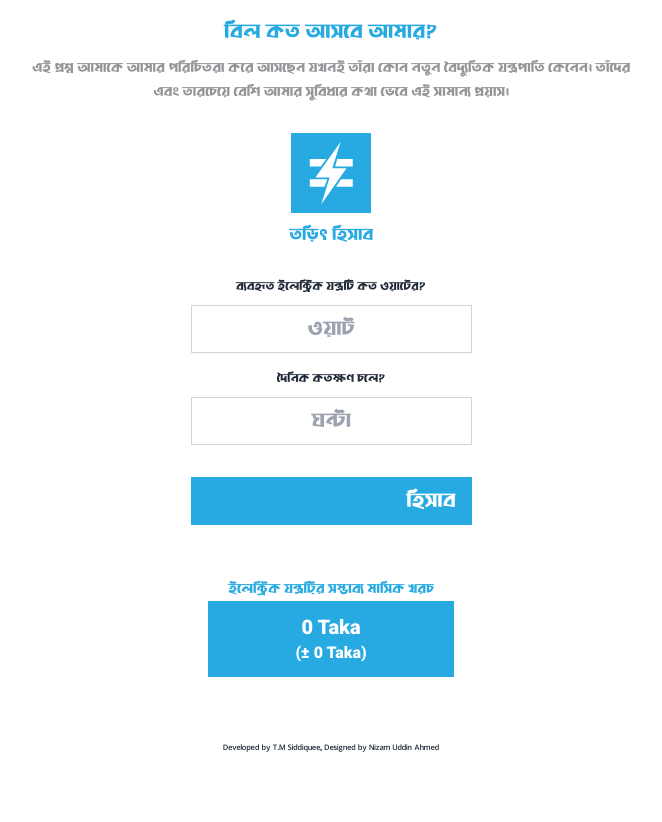
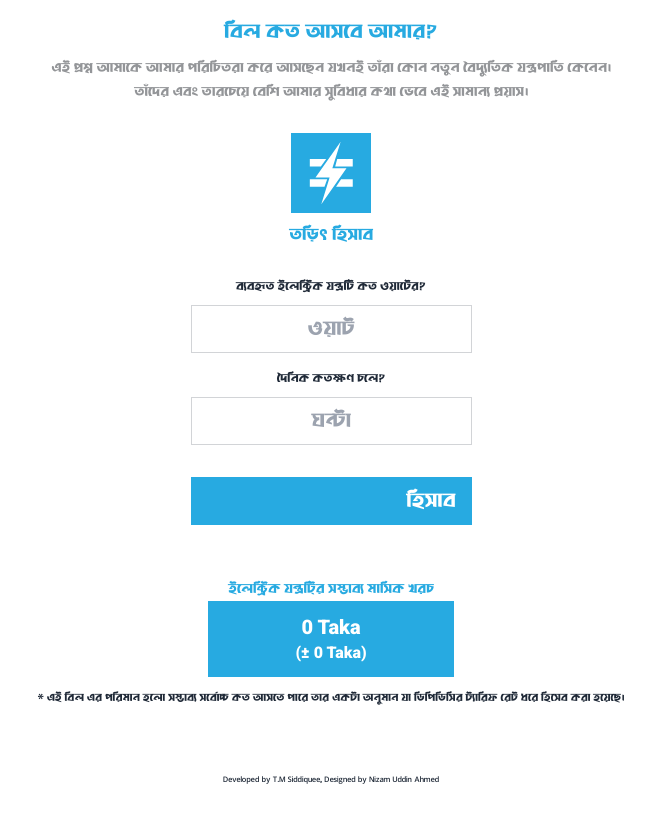
Before and after one commit to Siddiquee08/torit-hishab, a React (Create React App) app: page / in a window 1280 px wide. Shown: the top 822 px of the page, without its empty margins (309-971 px from the left). Built offline with nearby package versions, Linux system fonts and the light colour scheme.

Commit message:
disclaimer and spacing of header

```diff
--- a/src/App.js
+++ b/src/App.js
@@ -15,6 +15,12 @@ function App() {
         </h1>
       </div>
       <Input></Input>
+      <p className="text-center mt-2">
+        <small>
+          * এই বিল এর পরিমান হলো সম্ভাব্য সর্বোচ্চ কত আসতে পারে তার একটা অনুমান
+          যা ডিপিডিসির ট্যারিফ রেট ধরে হিসেব করা হয়েছে।
+        </small>
+      </p>
       <Footer></Footer>
     </div>
   );
--- a/src/components/Header/Header.css
+++ b/src/components/Header/Header.css
@@ -2,5 +2,5 @@
     color: #939598 ;
 }
 .bill-text {
-    max-width: 38rem !important;
+    max-width: 36rem !important;
 }
```
